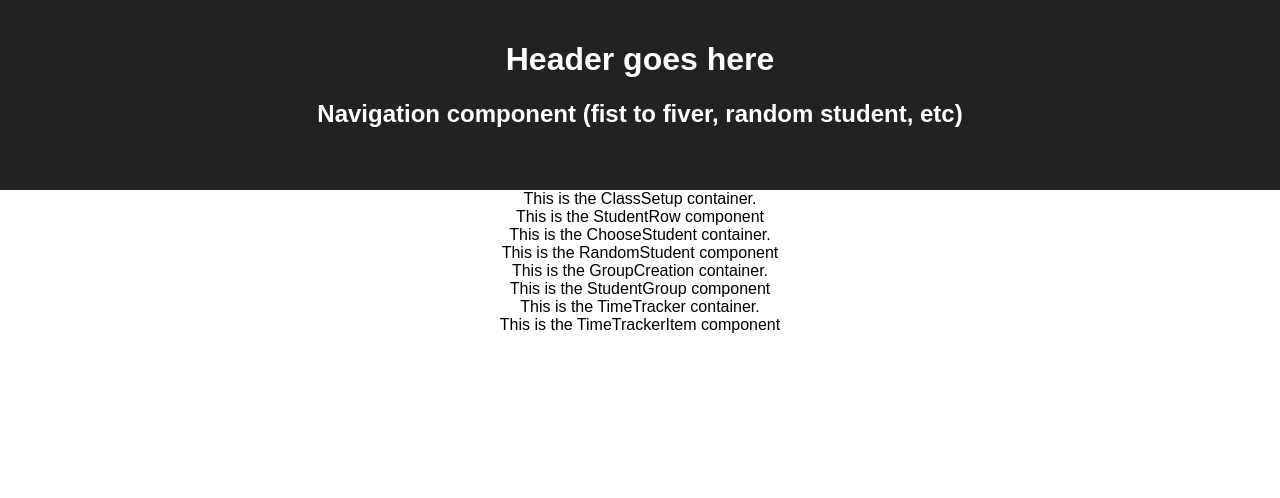
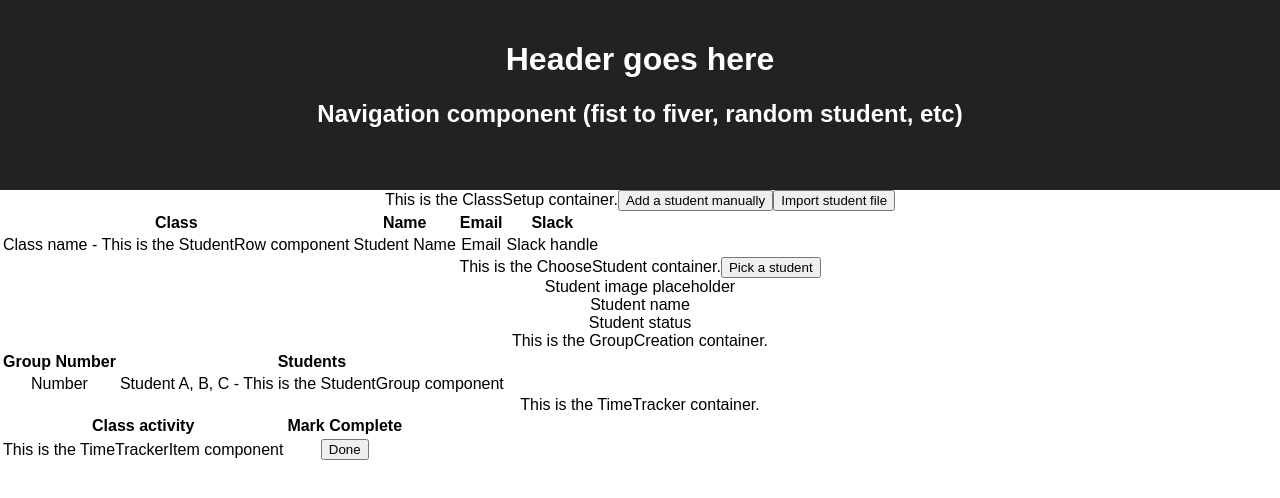
Before and after one commit to marclevetin/trilogy-hackathon-fall2017, a React (Create React App) app: page / in a window 1280 px wide. Shown: the top 498 px of the page. Built offline with nearby package versions, Linux system fonts and the light colour scheme.

Commit message:
added more detail to containers and components.  Next step is to set up react router and navigation

```diff
--- a/src/components/RandomStudent.js
+++ b/src/components/RandomStudent.js
@@ -3,7 +3,9 @@ import React from 'react';
 const RandomStudent = (props) => {
   return (
     <div>
-      This is the RandomStudent component
+      Student image placeholder<br />
+      Student name<br />
+      Student status
     </div>
   )
 }
--- a/src/components/StudentGroup.js
+++ b/src/components/StudentGroup.js
@@ -2,9 +2,14 @@ import React from 'react';
 
 const StudentGroup = (props) => {
   return (
-    <div>
-      This is the StudentGroup component
-    </div>
+    <tr>
+      <td>
+        Number
+      </td>
+      <td>
+        Student A, B, C - This is the StudentGroup component
+      </td>
+    </tr>
   )
 }
 
--- a/src/components/StudentRow.js
+++ b/src/components/StudentRow.js
@@ -2,9 +2,12 @@ import React from 'react';
 
 const StudentRow = (props) => {
   return (
-    <div>
-      This is the StudentRow component
-    </div>
+    <tr>
+      <td>Class name - This is the StudentRow component</td>
+      <td>Student Name</td>
+      <td>Email</td>
+      <td>Slack handle</td>
+    </tr>
   )
 }
 
--- a/src/components/TimeTrackerItem.js
+++ b/src/components/TimeTrackerItem.js
@@ -2,9 +2,14 @@ import React from 'react';
 
 const TimeTrackerItem = (props) => {
   return (
-    <div>
-      This is the TimeTrackerItem component
-    </div>
+      <tr>
+        <td>
+          This is the TimeTrackerItem component
+        </td>
+        <td>
+          <button>Done</button>
+        </td>
+      </tr>
   )
 }
 
--- a/src/containers/ChooseStudent.js
+++ b/src/containers/ChooseStudent.js
@@ -13,6 +13,7 @@ class ChooseStudent extends Component {
     return(
       <div>
         This is the ChooseStudent container.
+        <button>Pick a student</button>
         <RandomStudent />
       </div>
     )
--- a/src/containers/ClassSetup.js
+++ b/src/containers/ClassSetup.js
@@ -13,7 +13,19 @@ class ClassSetup extends Component {
     return(
       <div>
         This is the ClassSetup container.
-        <StudentRow />
+        <button>Add a student manually</button>
+        <button>Import student file</button>
+        <table>
+          <thead>
+            <th>Class</th>
+            <th>Name</th>
+            <th>Email</th>
+            <th>Slack</th>
+          </thead>
+          <tbody>
+            <StudentRow />
+          </tbody>
+        </table>
       </div>
     )
   }
--- a/src/containers/GroupCreation.js
+++ b/src/containers/GroupCreation.js
@@ -13,7 +13,15 @@ class GroupCreation extends Component {
     return(
       <div>
         This is the GroupCreation container.
-        <StudentGroup />
+        <table>
+          <thead>
+            <th>Group Number</th>
+            <th>Students</th>
+          </thead>
+          <tbody>
+            <StudentGroup />
+          </tbody>
+        </table>
       </div>
     )
   }
--- a/src/containers/TimeTracker.js
+++ b/src/containers/TimeTracker.js
@@ -13,7 +13,17 @@ class TimeTracker extends Component {
     return(
       <div>
         This is the TimeTracker container.
-        <TimeTrackerItem />
+        <table>
+          <thead>
+            <tr>
+              <th>Class activity</th>
+              <th>Mark Complete</th>
+            </tr>
+          </thead>
+          <tbody>
+            <TimeTrackerItem />
+          </tbody>
+        </table>
       </div>
     )
   }
```
